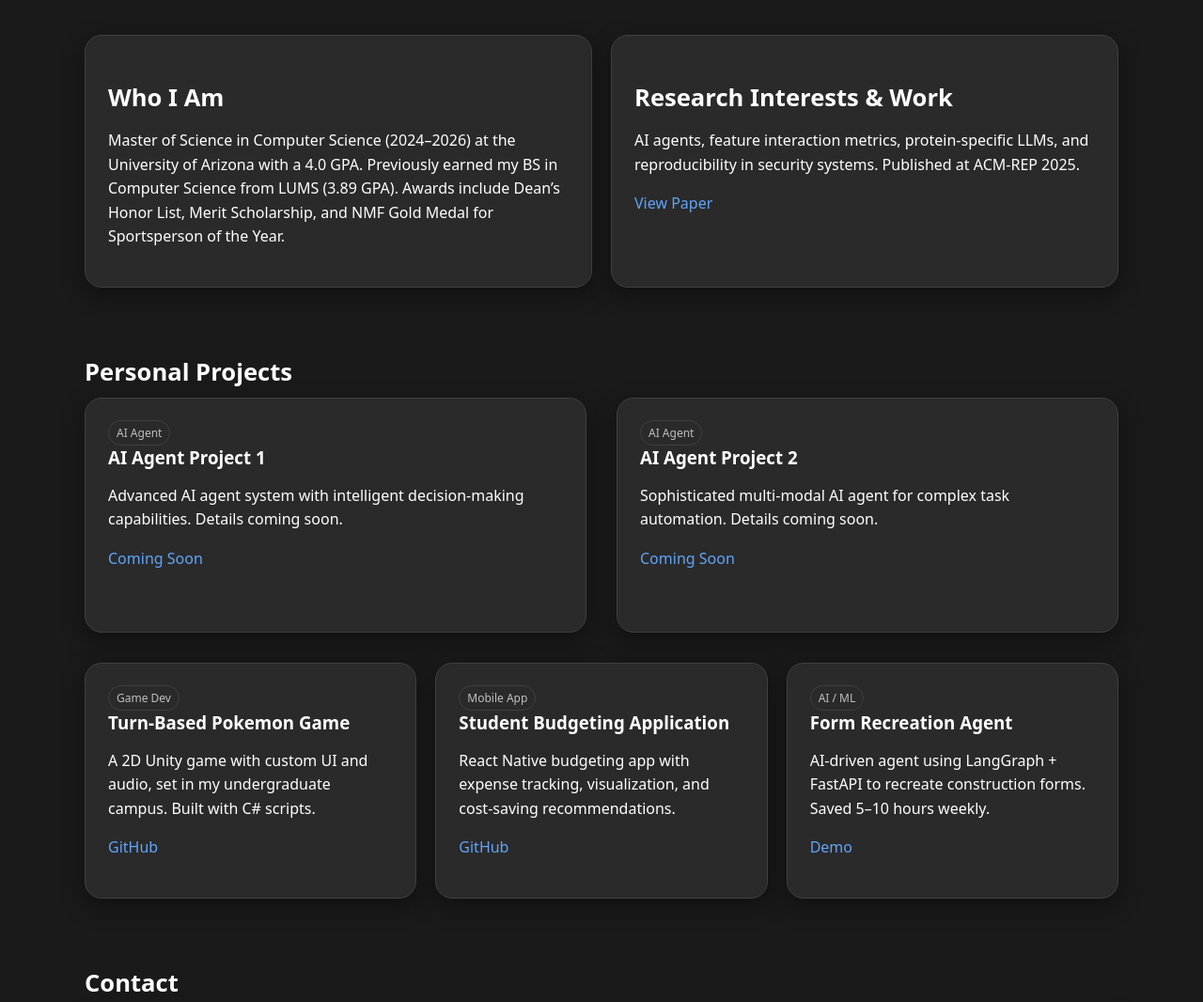
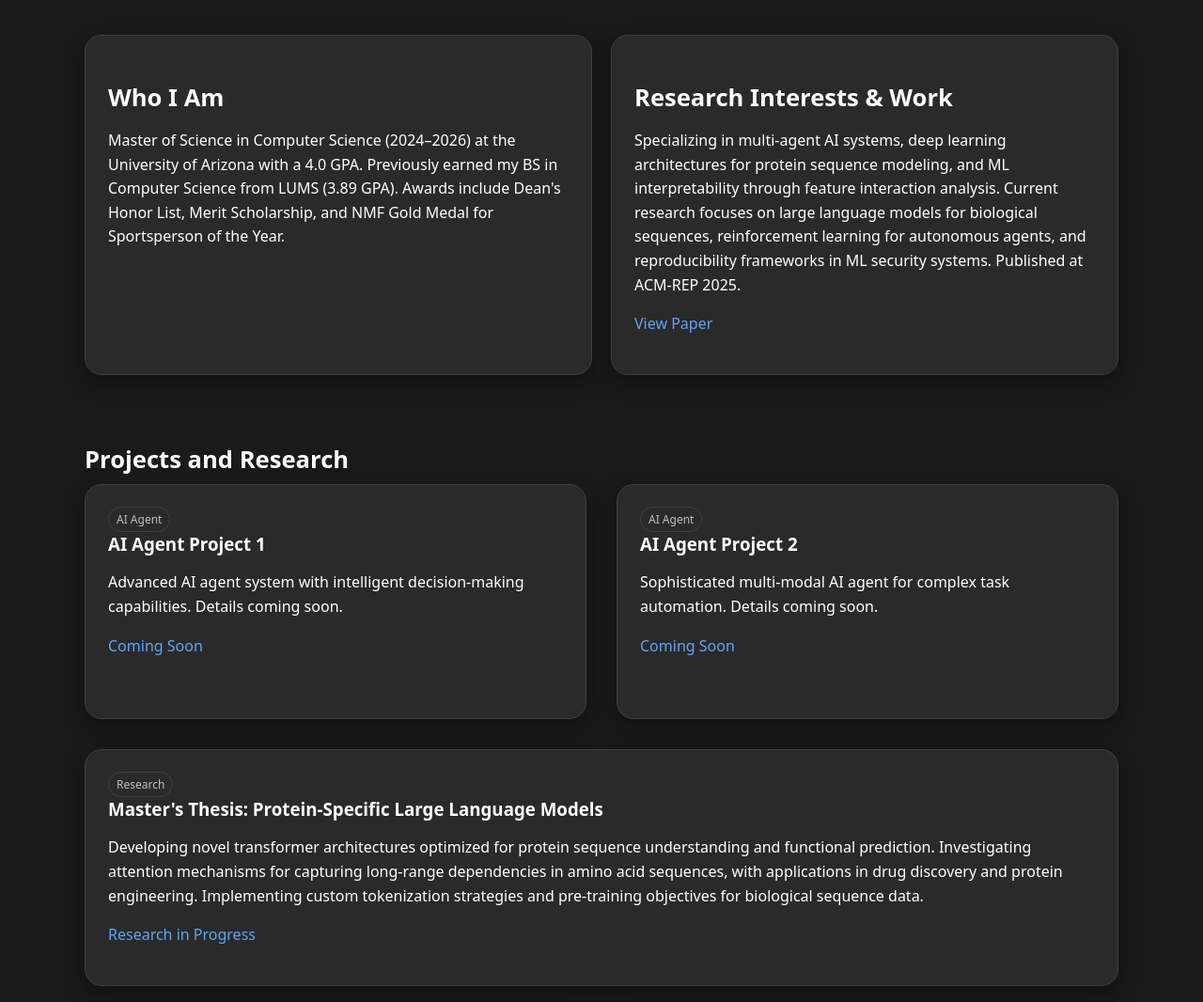
Before and after one commit to A-Shamail/a-shamail.github.io, a plain HTML site: page index.html in a window 1280 px wide. Shown: the part 700-1766 px from the top of the page at 94% size. Drawn offline with Linux system fonts and the light colour scheme.

Commit message:
Update index.html

```diff
--- a/index.html
+++ b/index.html
@@ -38,8 +38,9 @@
     .grid.cols-2{grid-template-columns:repeat(2, 1fr)}
     .grid.cols-3{grid-template-columns:repeat(3, 1fr)}
     .grid.cols-2-large{grid-template-columns:repeat(2, 1fr);gap:32px}
+    .grid.cols-1{grid-template-columns:1fr}
     .agent-card{padding:32px;min-height:200px}
-    @media(max-width:900px){.grid.cols-2-large{grid-template-columns:1fr}}
+    @media(max-width:900px){.grid.cols-2-large,.grid.cols-2{grid-template-columns:1fr}}
     @media(max-width:900px){.grid.cols-2,.grid.cols-3{grid-template-columns:1fr}}
     .card{background:var(--card);border:1px solid var(--border);border-radius:18px;padding:24px;box-shadow:0 8px 24px rgba(0,0,0,0.4);transition:all 0.2s ease}
     .card:hover{transform:translateY(-2px);box-shadow:0 12px 32px rgba(0,0,0,0.6);border-color:#666666}
@@ -71,7 +72,7 @@
   <header id="top" class="hero">
     <div class="hero-content">
       <img src="/assets/profile.jpg" alt="Profile Picture" class="profile-img" />
-      <h1>Hi, I’m Ahmad Shamail</h1>
+      <h1>Hi, I'm Ahmad Shamail</h1>
       <p>MS Computer Science @ University of Arizona | AI Engineer | Researcher in Protein LLMs & Security</p>
       <div class="btns">
         <a class="btn" href="mailto:shamail@arizona.edu">Email</a>
@@ -85,18 +86,18 @@
     <div class="grid cols-2">
       <div class="card">
         <h2>Who I Am</h2>
-        <p>Master of Science in Computer Science (2024–2026) at the University of Arizona with a 4.0 GPA. Previously earned my BS in Computer Science from LUMS (3.89 GPA). Awards include Dean’s Honor List, Merit Scholarship, and NMF Gold Medal for Sportsperson of the Year.</p>
+        <p>Master of Science in Computer Science (2024–2026) at the University of Arizona with a 4.0 GPA. Previously earned my BS in Computer Science from LUMS (3.89 GPA). Awards include Dean's Honor List, Merit Scholarship, and NMF Gold Medal for Sportsperson of the Year.</p>
       </div>
       <div class="card">
         <h2>Research Interests & Work</h2>
-        <p>AI agents, feature interaction metrics, protein-specific LLMs, and reproducibility in security systems. Published at ACM-REP 2025.</p>
+        <p>Specializing in multi-agent AI systems, deep learning architectures for protein sequence modeling, and ML interpretability through feature interaction analysis. Current research focuses on large language models for biological sequences, reinforcement learning for autonomous agents, and reproducibility frameworks in ML security systems. Published at ACM-REP 2025.</p>
         <p><a href="https://www.csl.sri.com/users/gehani/papers/REP-2025.PIDDL.pdf" target="_blank">View Paper</a></p>
       </div>
     </div>
   </section>
 
   <section id="projects" class="container section">
-    <h2>Personal Projects</h2>
+    <h2>Projects and Research</h2>
     <!-- AI Agent Projects Row -->
     <div class="grid cols-2-large" style="margin-bottom: 32px;">
       <article class="card proj agent-card">
@@ -112,8 +113,17 @@
         <p><a href="#" target="_blank">Coming Soon</a></p>
       </article>
     </div>
+    <!-- Master's Thesis Row -->
+    <div class="grid cols-1" style="margin-bottom: 32px;">
+      <article class="card proj agent-card">
+        <div class="row"><span class="tag">Research</span></div>
+        <h3>Master's Thesis: Protein-Specific Large Language Models</h3>
+        <p>Developing novel transformer architectures optimized for protein sequence understanding and functional prediction. Investigating attention mechanisms for capturing long-range dependencies in amino acid sequences, with applications in drug discovery and protein engineering. Implementing custom tokenization strategies and pre-training objectives for biological sequence data.</p>
+        <p><a href="#" target="_blank">Research in Progress</a></p>
+      </article>
+    </div>
     <!-- Other Projects Row -->
-    <div class="grid cols-3">
+    <div class="grid cols-2">
       <article class="card proj">
         <div class="row"><span class="tag">Game Dev</span></div>
         <h3>Turn-Based Pokemon Game</h3>
@@ -125,12 +135,6 @@
         <h3>Student Budgeting Application</h3>
         <p>React Native budgeting app with expense tracking, visualization, and cost-saving recommendations.</p>
         <p><a href="https://github.com/A-Shamail/Hisaab-Budgeting" target="_blank">GitHub</a></p>
-      </article>
-      <article class="card proj">
-        <div class="row"><span class="tag">AI / ML</span></div>
-        <h3>Form Recreation Agent</h3>
-        <p>AI-driven agent using LangGraph + FastAPI to recreate construction forms. Saved 5–10 hours weekly.</p>
-        <p><a href="#" target="_blank">Demo</a></p>
       </article>
     </div>
   </section>
```
